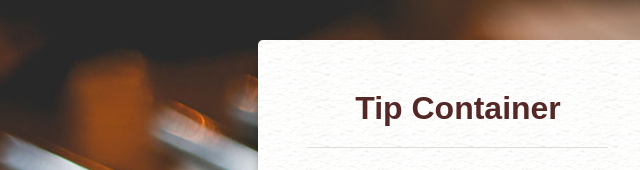
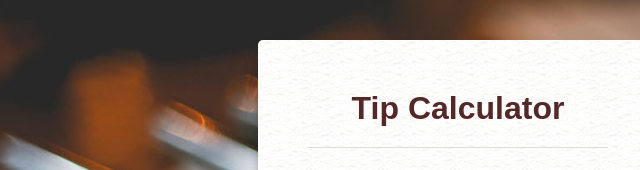
Before and after one commit to dusani/Tip-Calculator, a plain HTML site: page tip-calculator/index.html in a window 1280 px wide. Shown: the top 170 px of the page, 182-822 px from the left. Drawn offline with Linux system fonts and the light colour scheme.

Commit message:
Small HTML change

```diff
--- a/tip-calculator/index.html
+++ b/tip-calculator/index.html
@@ -16,7 +16,7 @@
 <body>
 
   <div id="container"><!-- begin container -->
-    <h1>Tip Container</h1>
+    <h1>Tip Calculator</h1>
     <div id="calculator"><!-- begin calculator -->
       <form action="index.html" method="post">
         <label for="">
```
